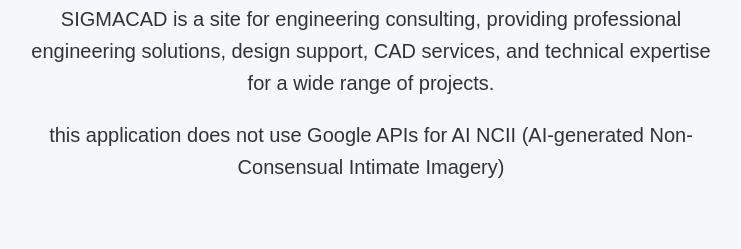
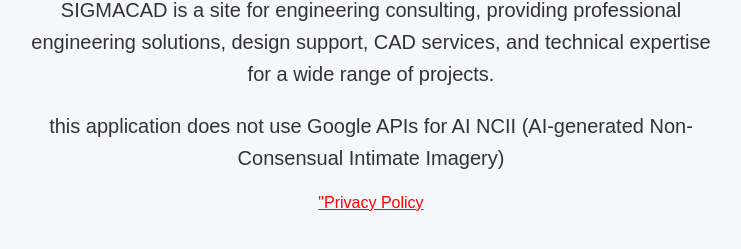
Before and after one commit to yanni-alexakis/yanni.github.io, a plain HTML site: page index.html in a window 1280 px wide. Shown: the part 351-600 px from the top of the page, without its empty margins (269-1010 px from the left). Drawn offline with Linux system fonts and the light colour scheme.

Commit message:
Update index.html

```diff
--- a/index.html
+++ b/index.html
@@ -46,6 +46,8 @@
          <p>
              this application does not use Google APIs for AI NCII (AI-generated Non-Consensual Intimate Imagery)
         </p>
+
+        <a href="PrivacyPolicy.txt" style="color:#FF0000;">"Privacy Policy</a>
     </div>
 </body>
 
```
